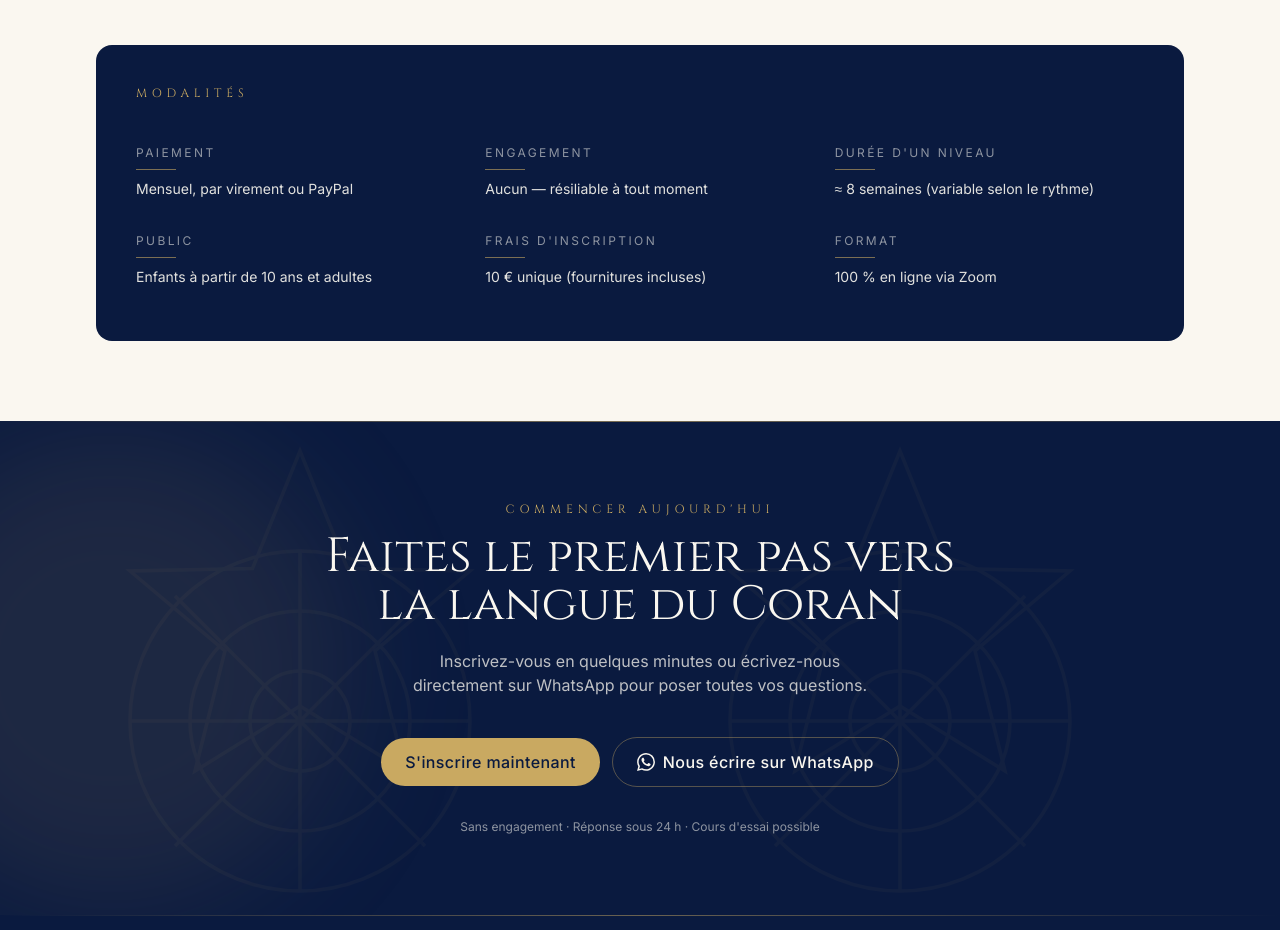
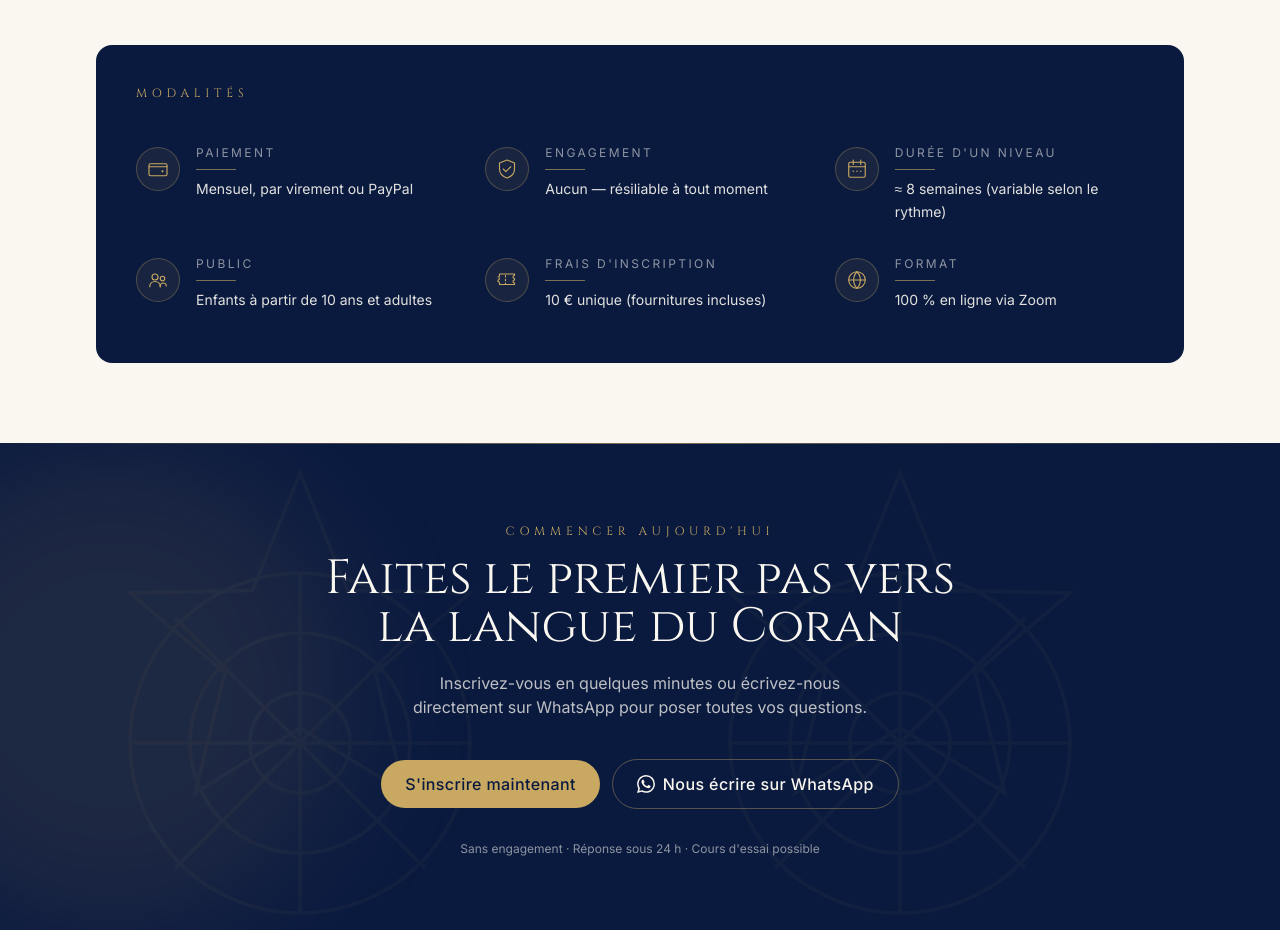
Before and after one commit to FaroukHUB/alirtiqa, a Next.js app: page / in a window 1280 px wide. Shown: the part 7620-8550 px from the top of the page. Built offline with nearby package versions, Linux system fonts and the light colour scheme.

Commit message:
Tarifs: add icons to each Modalite (wallet/shield/calendar/users/ticket/globe) with hover glow
Co-Authored-By: Claude Opus 4.7 (1M context) <noreply@anthropic.com>

```diff
--- a/src/components/sections/Tarifs.tsx
+++ b/src/components/sections/Tarifs.tsx
@@ -39,14 +39,112 @@ const inclusions: Inclusion[] = [
   },
 ];
 
-const modalites = [
-  { label: "Paiement", value: "Mensuel, par virement ou PayPal" },
-  { label: "Engagement", value: "Aucun — résiliable à tout moment" },
-  { label: "Durée d'un niveau", value: "≈ 8 semaines (variable selon le rythme)" },
-  { label: "Public", value: "Enfants à partir de 10 ans et adultes" },
-  { label: "Frais d'inscription", value: "10 € unique (fournitures incluses)" },
-  { label: "Format", value: "100 % en ligne via Zoom" },
+type ModaliteIconName =
+  | "wallet"
+  | "shield"
+  | "calendar"
+  | "users"
+  | "ticket"
+  | "globe";
+
+const modalites: { label: string; value: string; icon: ModaliteIconName }[] = [
+  {
+    label: "Paiement",
+    value: "Mensuel, par virement ou PayPal",
+    icon: "wallet",
+  },
+  {
+    label: "Engagement",
+    value: "Aucun — résiliable à tout moment",
+    icon: "shield",
+  },
+  {
+    label: "Durée d'un niveau",
+    value: "≈ 8 semaines (variable selon le rythme)",
+    icon: "calendar",
+  },
+  {
+    label: "Public",
+    value: "Enfants à partir de 10 ans et adultes",
+    icon: "users",
+  },
+  {
+    label: "Frais d'inscription",
+    value: "10 € unique (fournitures incluses)",
+    icon: "ticket",
+  },
+  {
+    label: "Format",
+    value: "100 % en ligne via Zoom",
+    icon: "globe",
+  },
 ];
+
+function ModaliteIcon({ name }: { name: ModaliteIconName }) {
+  const baseProps = {
+    fill: "none" as const,
+    stroke: "currentColor",
+    strokeWidth: 1.5,
+    strokeLinecap: "round" as const,
+    strokeLinejoin: "round" as const,
+    viewBox: "0 0 32 32",
+    "aria-hidden": true,
+    className: "h-6 w-6",
+  };
+
+  switch (name) {
+    case "wallet":
+      return (
+        <svg {...baseProps}>
+          <rect x="4" y="9" width="24" height="16" rx="2" />
+          <path d="M4 13h24" />
+          <circle cx="22" cy="19" r="1.4" fill="currentColor" stroke="none" />
+        </svg>
+      );
+    case "shield":
+      return (
+        <svg {...baseProps}>
+          <path d="M16 4l10 4v8c0 6-4 10-10 12-6-2-10-6-10-12V8l10-4z" />
+          <path d="M11 16l3.5 3.5L21 13" />
+        </svg>
+      );
+    case "calendar":
+      return (
+        <svg {...baseProps}>
+          <rect x="5" y="7" width="22" height="20" rx="2" />
+          <path d="M5 13h22" />
+          <path d="M11 4v6M21 4v6" />
+          <circle cx="11" cy="19" r="1" fill="currentColor" stroke="none" />
+          <circle cx="16" cy="19" r="1" fill="currentColor" stroke="none" />
+          <circle cx="21" cy="19" r="1" fill="currentColor" stroke="none" />
+        </svg>
+      );
+    case "users":
+      return (
+        <svg {...baseProps}>
+          <circle cx="12" cy="12" r="4" />
+          <path d="M5 25c0-4 3-7 7-7s7 3 7 7" />
+          <circle cx="22" cy="14" r="3" />
+          <path d="M19 25c0-3 2-5 4-5s4 1 4 4" />
+        </svg>
+      );
+    case "ticket":
+      return (
+        <svg {...baseProps}>
+          <path d="M4 12a2 2 0 002-2V8h20v2a2 2 0 000 4v2a2 2 0 000 4v2H6v-2a2 2 0 00-2-2v-2a2 2 0 000-4z" />
+          <path d="M14 10v2M14 15v2M14 20v2" />
+        </svg>
+      );
+    case "globe":
+      return (
+        <svg {...baseProps}>
+          <circle cx="16" cy="16" r="11" />
+          <path d="M5 16h22" />
+          <path d="M16 5c3 3 4.5 7 4.5 11s-1.5 8-4.5 11c-3-3-4.5-7-4.5-11s1.5-8 4.5-11z" />
+        </svg>
+      );
+  }
+}
 
 function StepIcon({ name }: { name: IconName }) {
   const baseClass = "h-10 w-10 text-dore-700";
@@ -260,8 +358,25 @@ export function Tarifs() {
                   whileInView={{ opacity: 1, y: 0 }}
                   viewport={{ once: true, margin: "-60px" }}
                   transition={{ duration: 0.5, delay, ease: [0.16, 1, 0.3, 1] }}
-                  className="group relative -mx-3 flex flex-col gap-2 rounded-lg px-3 py-3 transition-colors duration-300 hover:bg-creme/[0.04]"
+                  className="group relative -mx-3 flex items-start gap-4 rounded-lg px-3 py-3 transition-colors duration-300 hover:bg-creme/[0.04]"
                 >
+                  <motion.span
+                    aria-hidden
+                    initial={{ opacity: 0, scale: 0.6, rotate: -10 }}
+                    whileInView={{ opacity: 1, scale: 1, rotate: 0 }}
+                    viewport={{ once: true, margin: "-60px" }}
+                    transition={{
+                      duration: 0.55,
+                      delay: delay + 0.1,
+                      ease: [0.16, 1, 0.3, 1],
+                    }}
+                    className="relative mt-0.5 inline-flex h-11 w-11 flex-none items-center justify-center rounded-full border border-dore/30 bg-dore/[0.08] text-dore transition-all duration-300 group-hover:border-dore/70 group-hover:bg-dore/[0.18] group-hover:text-dore group-hover:shadow-[0_0_24px_rgba(201,169,97,0.35)]"
+                  >
+                    <span className="transition-transform duration-300 group-hover:scale-110">
+                      <ModaliteIcon name={m.icon} />
+                    </span>
+                  </motion.span>
+                  <div className="flex min-w-0 flex-col gap-2">
                     <dt className="text-xs uppercase tracking-[0.2em] text-creme/55 transition-colors duration-300 group-hover:text-dore">
                       {m.label}
                     </dt>
@@ -272,7 +387,7 @@ export function Tarifs() {
                       viewport={{ once: true, margin: "-60px" }}
                       transition={{
                         duration: 0.6,
-                      delay: delay + 0.25,
+                        delay: delay + 0.3,
                         ease: [0.16, 1, 0.3, 1],
                       }}
                       className="block h-px w-10 origin-left bg-dore/60 transition-[width,background-color] duration-300 group-hover:w-16 group-hover:bg-dore"
@@ -280,6 +395,7 @@ export function Tarifs() {
                     <dd className="text-sm leading-relaxed text-creme/90">
                       {m.value}
                     </dd>
+                  </div>
                 </motion.div>
               );
             })}
```
Lines whose indentation alone changed are shown as unchanged.
